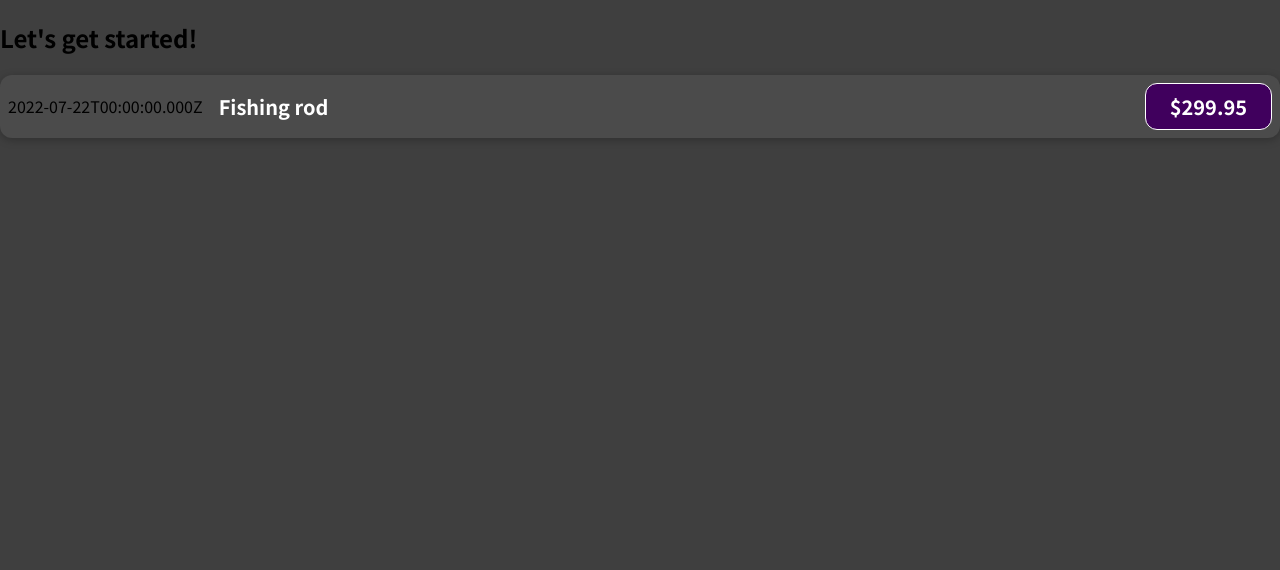
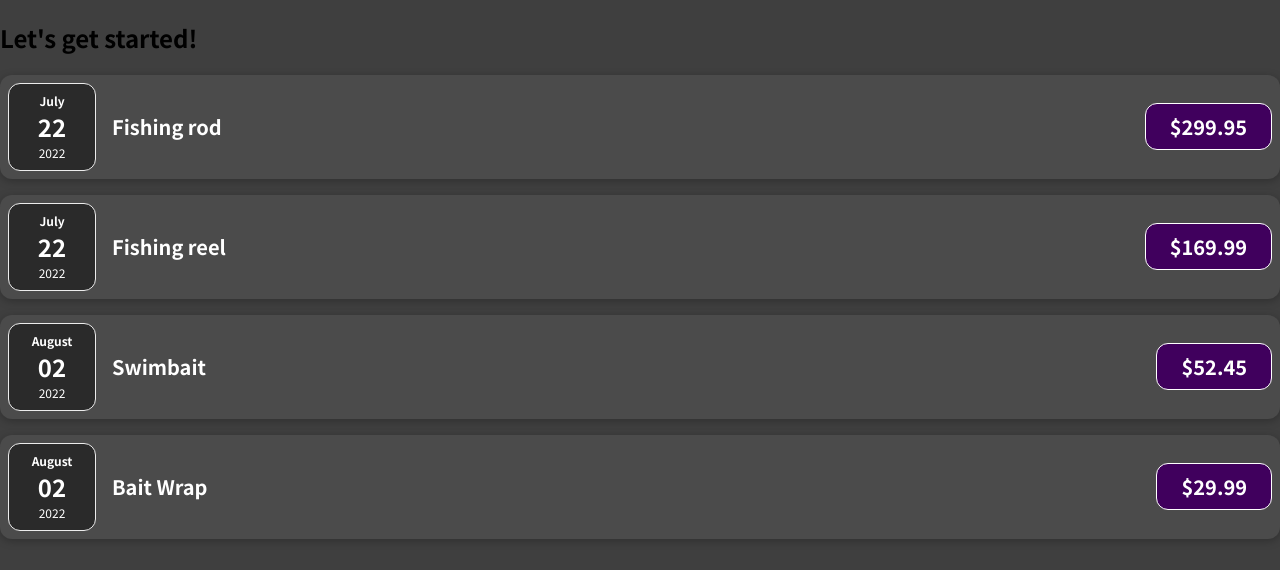
Before and after one commit to Sarguello12/expense-tracker, a JavaScript app: page / in a window 1280 px wide. Shown: the top 570 px of the page. Built offline with nearby package versions, Linux system fonts and the light colour scheme.

Commit message:
feat: added date to expense item

```diff
--- a/src/App.js
+++ b/src/App.js
@@ -1,10 +1,52 @@
 import ExpenseItem from "./components/ExpenseItem";
 
 function App() {
+  const expenses = [
+    {
+      title: "Fishing rod",
+      amount: 299.95,
+      date: new Date(2022, 6, 22),
+    },
+    {
+      title: "Fishing reel",
+      amount: 169.99,
+      date: new Date(2022, 6, 22),
+    },
+    {
+      title: "Swimbait",
+      amount: 52.45,
+      date: new Date(2022, 7, 2),
+    },
+    {
+      title: "Bait Wrap",
+      amount: 29.99,
+      date: new Date(2022, 7, 2),
+    },
+  ];
+
   return (
     <div>
       <h2>Let's get started!</h2>
-      <ExpenseItem></ExpenseItem>
+      <ExpenseItem
+        title={expenses[0].title}
+        amount={expenses[0].amount}
+        date={expenses[0].date}
+      ></ExpenseItem>
+      <ExpenseItem
+        title={expenses[1].title}
+        amount={expenses[1].amount}
+        date={expenses[1].date}
+      ></ExpenseItem>
+      <ExpenseItem
+        title={expenses[2].title}
+        amount={expenses[2].amount}
+        date={expenses[2].date}
+      ></ExpenseItem>
+      <ExpenseItem
+        title={expenses[3].title}
+        amount={expenses[3].amount}
+        date={expenses[3].date}
+      ></ExpenseItem>
     </div>
   );
 }
--- /dev/null
+++ b/src/components/ExpenseDate.css
@@ -0,0 +1,26 @@
+.expense-date {
+  display: flex;
+  flex-direction: column;
+  width: 5.5rem;
+  height: 5.5rem;
+  border: 1px solid #ececec;
+  background-color: #2a2a2a;
+  color: white;
+  border-radius: 12px;
+  align-items: center;
+  justify-content: center;
+}
+
+.expense-date__month {
+  font-size: 0.75rem;
+  font-weight: bold;
+}
+
+.expense-date__year {
+  font-size: 0.75rem;
+}
+
+.expense-date__day {
+  font-size: 1.5rem;
+  font-weight: bold;
+}
--- /dev/null
+++ b/src/components/ExpenseDate.js
@@ -0,0 +1,17 @@
+import "./ExpenseDate.css";
+
+function ExpenseDate(props) {
+  const month = props.date.toLocaleString("en-US", { month: "long" });
+  const day = props.date.toLocaleString("en-US", { day: "2-digit" });
+  const year = props.date.getFullYear();
+
+  return (
+    <div className="expense-date">
+      <div className="expense-date__month">{month}</div>
+      <div className="expense-date__day">{day}</div>
+      <div className="expense-date__year">{year}</div>
+    </div>
+  );
+}
+
+export default ExpenseDate;
--- a/src/components/ExpenseItem.js
+++ b/src/components/ExpenseItem.js
@@ -1,18 +1,13 @@
-import './ExpenseItem.css';
+import ExpenseDate from "./ExpenseDate";
+import "./ExpenseItem.css";
 
-function ExpenseItem(){
-    const expenseDate = new Date(2022, 6, 22);
-    const expenseTitle = 'Fishing rod';
-    const expenseAmount = 299.95;
-
-    console.log(expenseDate);
-
+function ExpenseItem(props) {
   return (
     <div className="expense-item">
-                <div>{expenseDate.toISOString()}</div>
+      <ExpenseDate date={props.date} />
       <div className="expense-item__description">
-                    <h2>{expenseTitle}</h2>
-                    <div className="expense-item__price">${expenseAmount}</div>
+        <h2>{props.title}</h2>
+        <div className="expense-item__price">${props.amount}</div>
       </div>
     </div>
   );
```
Lines whose indentation alone changed are shown as unchanged.
